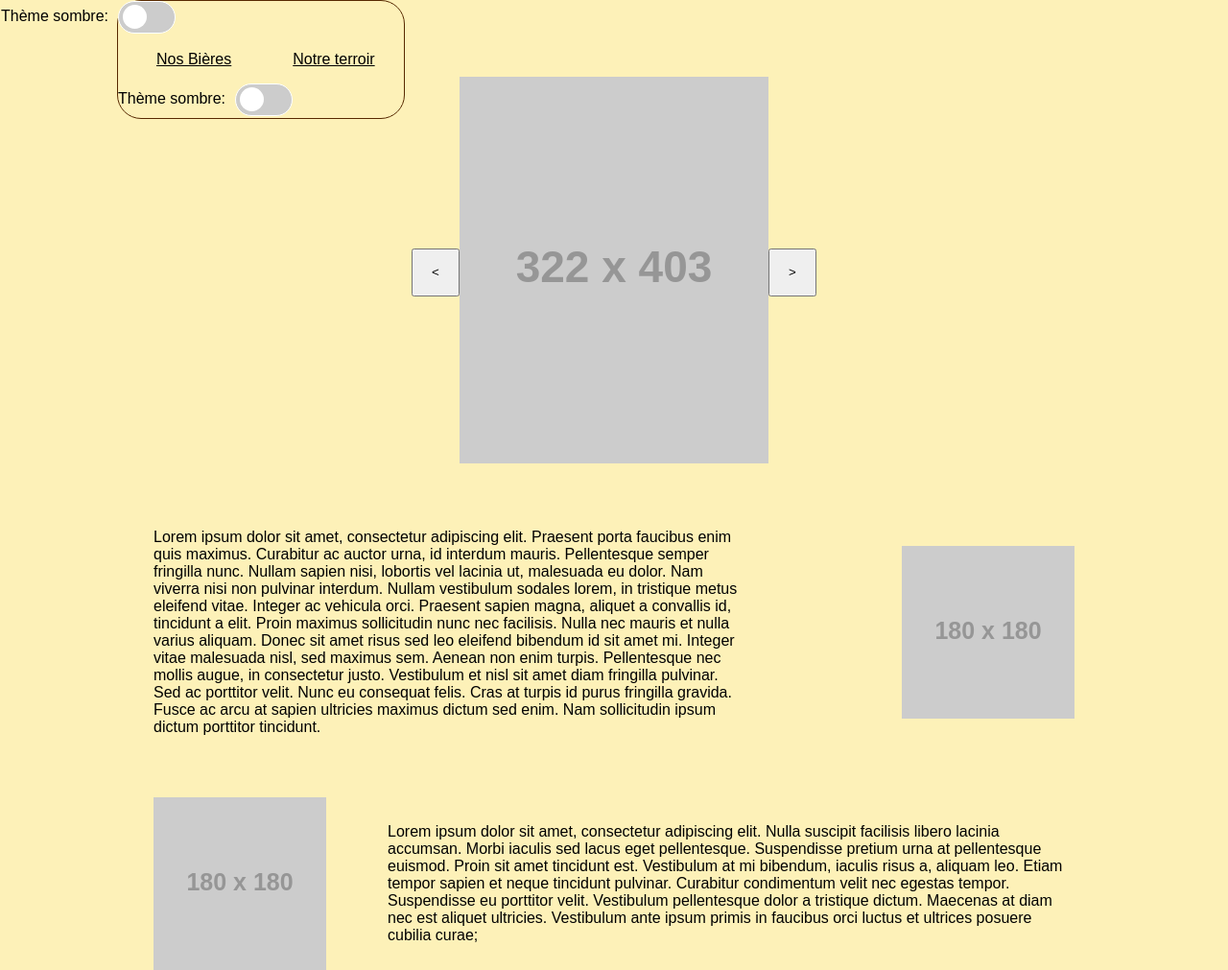
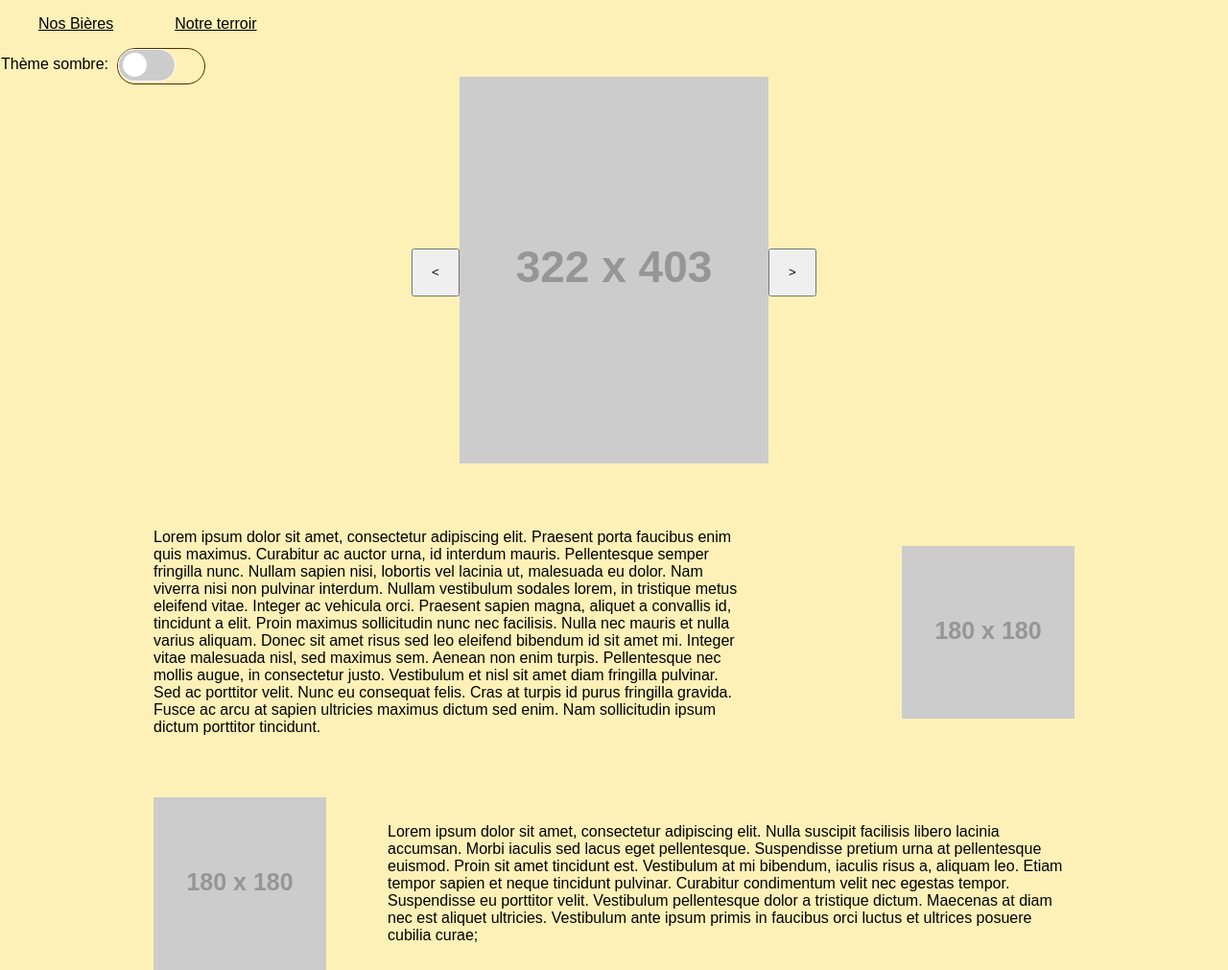
Before and after one commit to Roicobraz/Maltstorm, a plain HTML site: page index.html in a window 1280 px wide. Shown: the whole page at 96% size. Drawn offline with Linux system fonts and the light colour scheme; placeholder pictures from the web are drawn by us.

Commit message:
remote 2nd switcher

```diff
--- a/index.html
+++ b/index.html
@@ -10,14 +10,6 @@
 
 <body>
     <header>
-        <div id="switcher">
-            <div id="btn-toggle">
-                <label class="switch">
-                    <label>Thème sombre: </label>
-                    <input id="toggleswitch" type="checkbox">
-                    <span class="slider round"></span>
-                </label>
-        <div>
         <nav>
             <ul>
                 <li><a href="#bieres">Nos Bières</a></li>
@@ -31,7 +23,6 @@
                     <input id="toggleswitch" type="checkbox">
                     <span class="slider round"></span>
                 </label>
-                </div>
             </div>
         </div>
     </header>
```
Lines whose indentation alone changed are shown as unchanged.
